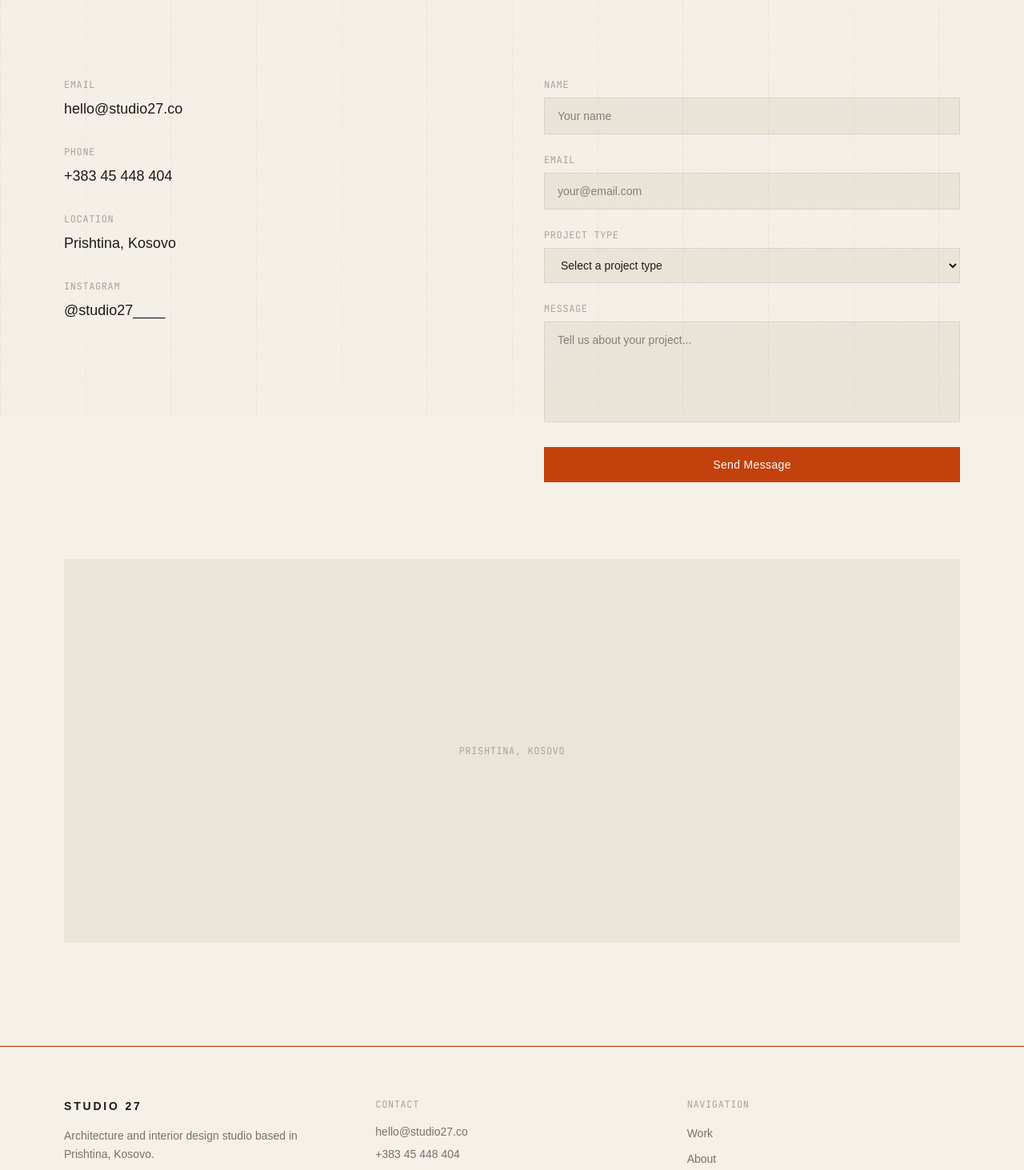
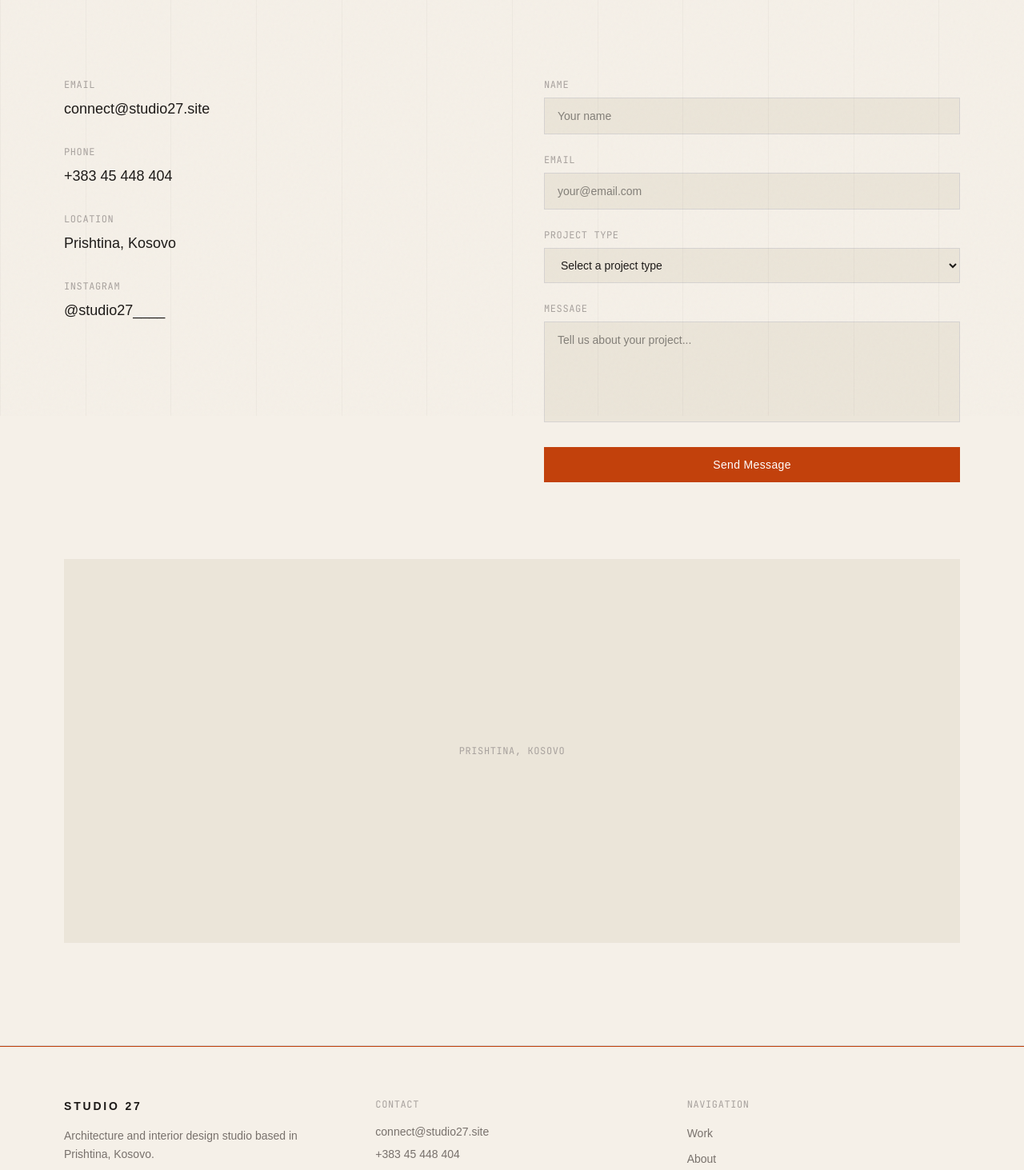
Before and after one commit to 6yza6yza/studio27, a Next.js app: page /contact in a window 1280 px wide. Shown: the part 280-1743 px from the top of the page at 80% size. Built offline with nearby package versions, Linux system fonts and the light colour scheme; a web font is replaced by a local one.

Commit message:
Changed email to connect@..

```diff
--- a/src/app/contact/page.tsx
+++ b/src/app/contact/page.tsx
@@ -37,10 +37,10 @@ export default function ContactPage() {
                   Email
                 </h3>
                 <a
-                  href="mailto:hello@studio27.co"
+                  href="mailto:connect@studio27.site"
                   className="mt-2 block font-body text-lg text-[var(--color-text-primary)] transition-colors hover:text-[var(--color-accent)]"
                 >
-                  hello@studio27.co
+                  connect@studio27.site
                 </a>
               </div>
 
--- a/src/components/layout/Footer.tsx
+++ b/src/components/layout/Footer.tsx
@@ -26,10 +26,10 @@ export function Footer() {
             <ul className="mt-4 space-y-2 font-body text-sm text-[var(--color-text-secondary)]">
               <li>
                 <a
-                  href="mailto:hello@studio27.co"
+                  href="mailto:connect@studio27.site"
                   className="transition-colors hover:text-[var(--color-accent)]"
                 >
-                  hello@studio27.co
+                  connect@studio27.site
                 </a>
               </li>
               <li>
```
